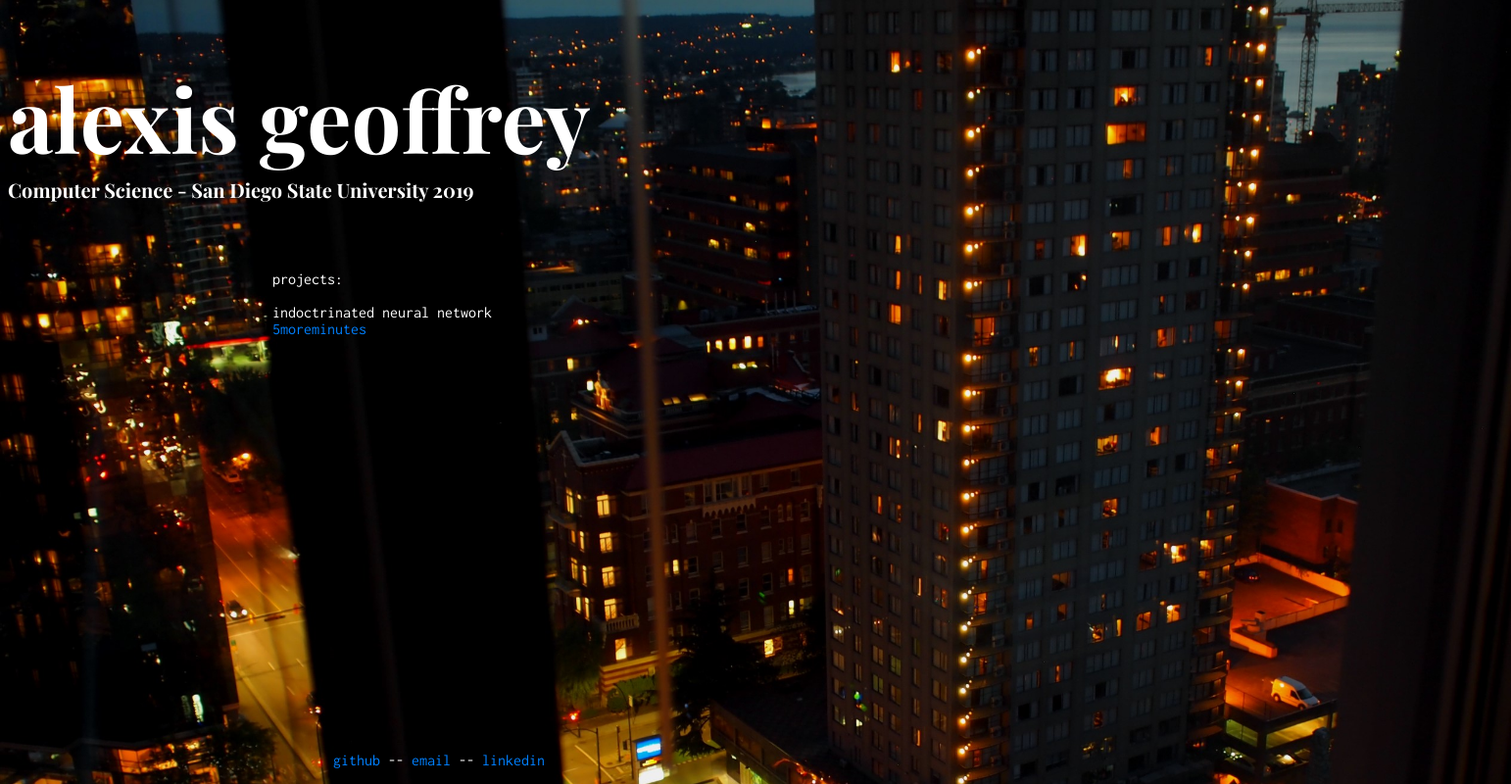
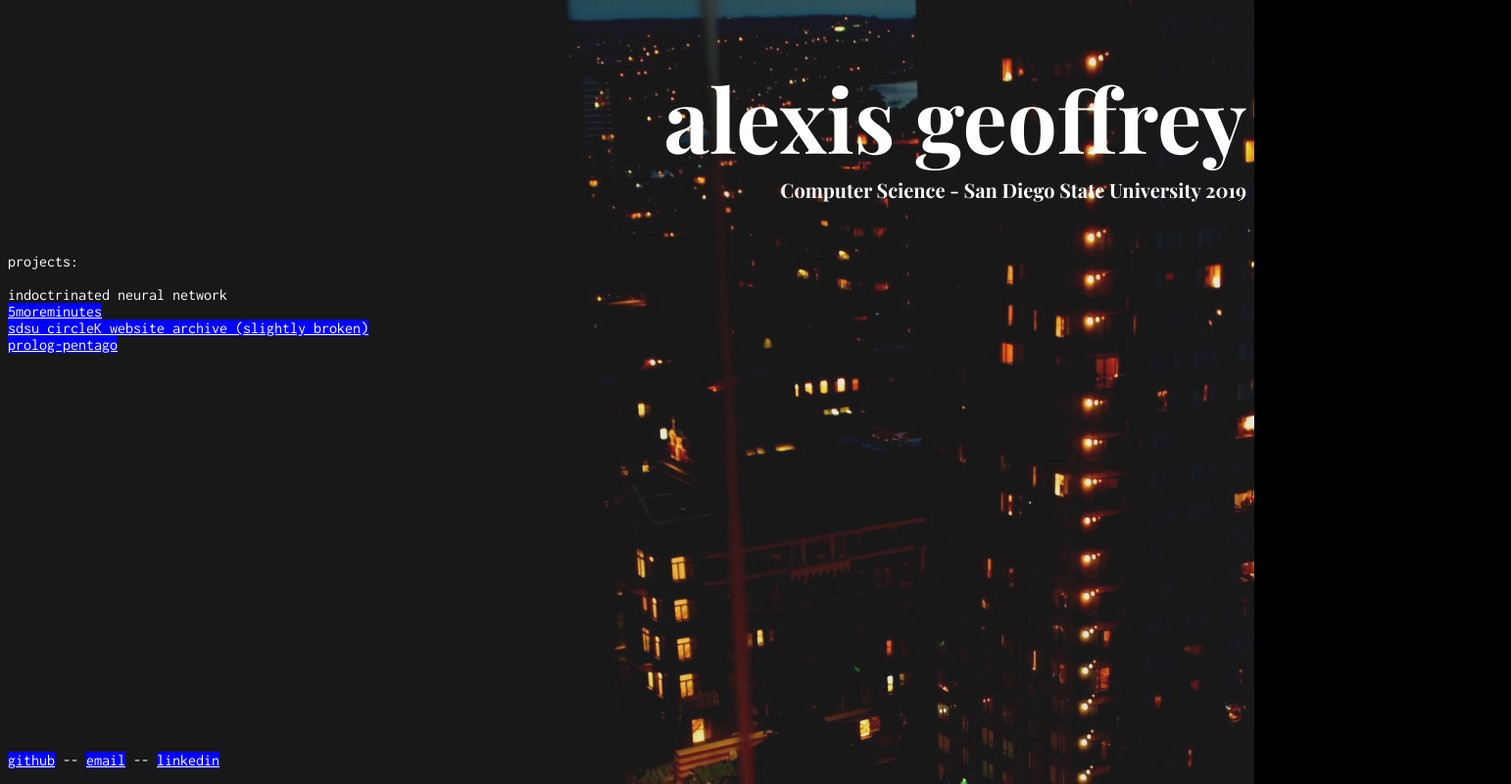
Before and after one commit to alexisgeoffrey/alexisgeoffrey.github.io, a plain HTML site: page index.html in a window 1280 px wide. Shown: the whole page at 98% size, 1542 px wide, since content can reach past the window. Drawn offline with nearby package versions, Linux system fonts and the light colour scheme.

Commit message:
Updated to new layout, added projects

```diff
--- a/index.html
+++ b/index.html
@@ -2,8 +2,8 @@
 <html>
 <head>
   <title>alexis geoffrey</title>
+  <meta name="author" content="Alexis Geoffrey">
   <link rel="stylesheet" href="styles.css">
-  <meta name="author" content="Alexis Geoffrey">
   <link href="https://fonts.googleapis.com/css?family=Playfair+Display:700" rel="stylesheet">
   <link href="https://fonts.googleapis.com/css?family=Inconsolata" rel="stylesheet">
   <link rel="apple-touch-icon" sizes="180x180" href="/apple-touch-icon.png">
@@ -16,12 +16,14 @@
 <body>
 
 <h1>alexis geoffrey</h1>
-<h2>Computer Science - San Diego State University 2019</h2><br><br>
+<h2>Computer Science - San Diego State University 2019</h2><br>
 <p>projects:<br><br>
 indoctrinated neural network<br>
-<a href="https://github.com/alexisgeoffrey/5moreminutes">5moreminutes</a></p>
+<a href="https://github.com/alexisgeoffrey/5moreminutes">5moreminutes</a><br>
+<a href="https://web.archive.org/web/20161201221134/http://www.sdsucirclek.com:80/">sdsu circleK website archive (slightly broken)</a><br>
+<a href="https://github.com/alexisgeoffrey/prolog-pentago">prolog-pentago</a></p>
 
-<p class="footer"><a href="https://www.github.com/alexisgeoffrey">github</a> -- <a href="mailto:alexis.geoffrey97@gmail.com">email</a> -- <a href="https://www.linkedin.com/in/alexis-geoffrey-89a017113">linkedin</a>
+<p id="footer"><a href="https://www.github.com/alexisgeoffrey">github</a> -- <a href="mailto:alexis.geoffrey97@gmail.com">email</a> -- <a href="https://www.linkedin.com/in/alexis-geoffrey-89a017113">linkedin</a>
 </p>
 
 </body>
--- a/styles.css
+++ b/styles.css
@@ -1,43 +1,49 @@
+h1,h2 {
+	font-family: 'Playfair Display', serif;
+	font-size: 90px;
+	color: white;
+	text-align: right;
+}
+
 h1 {
-    font-family: 'Playfair Display', serif;
-    font-size: 90px;
-	color: white;
 	margin-bottom: 0cm;
 }
 
 h2 {
-	font-family: 'Playfair Display', serif;
 	font-size: 20px;
-	color: white;
 	margin-top: 0cm;
 }
 
 p {
-    position: relative;
-	left: 270px;
+	//position: relative;
+	//left: 300px;
+	//text-align: right;
 	color: white;
 	font-family: 'Inconsolata', monospace;
 	font-size: 16px;
 }
 
-.footer {
+#footer {
 	position: fixed;
-	left: 340px;
+	//left: 400px;
 	bottom: 0;
 }
 body {
-	background-image: url("img/background3.jpg");
-	background-size: 1707px 975px;
-    background-color: black;
+	background-image: url("img/background6.jpg");
+	//background-size: 1707px 975px;
+	//background-size: 2000px 1500px;
+	background-size: 1920px 1440px;
+	background-color: black;
 	overflow: hidden;
+	-ms-overflow-style: none;
 }
 
-a:link {
-	color: rgb(0, 128, 255);
-	text-decoration: none;
+a:link,a:visited {
+	//color: rgb(0, 128, 255);
+	//color: rgb(0, 0, 255);
+	//color: rgb(0, 200, 255);
+	//color: lime;
+	color: white;
+	background-color: blue;
+	//text-decoration: none;
 }
-
-a:visited {
-	color: rgb(0, 128, 255);
-	text-decoration: none;
-}
```
Also changed, not shown: img/background6.jpg (added).
